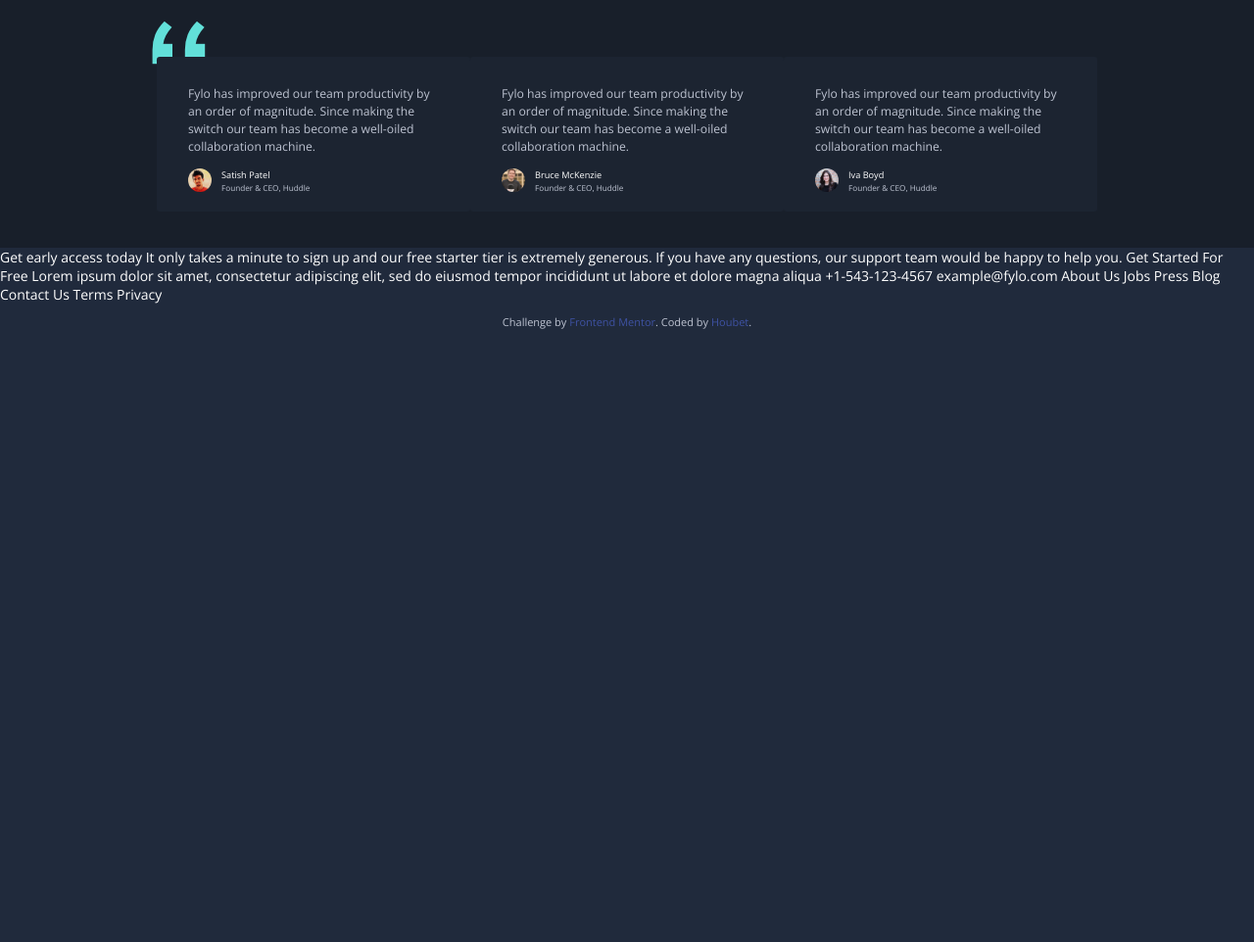
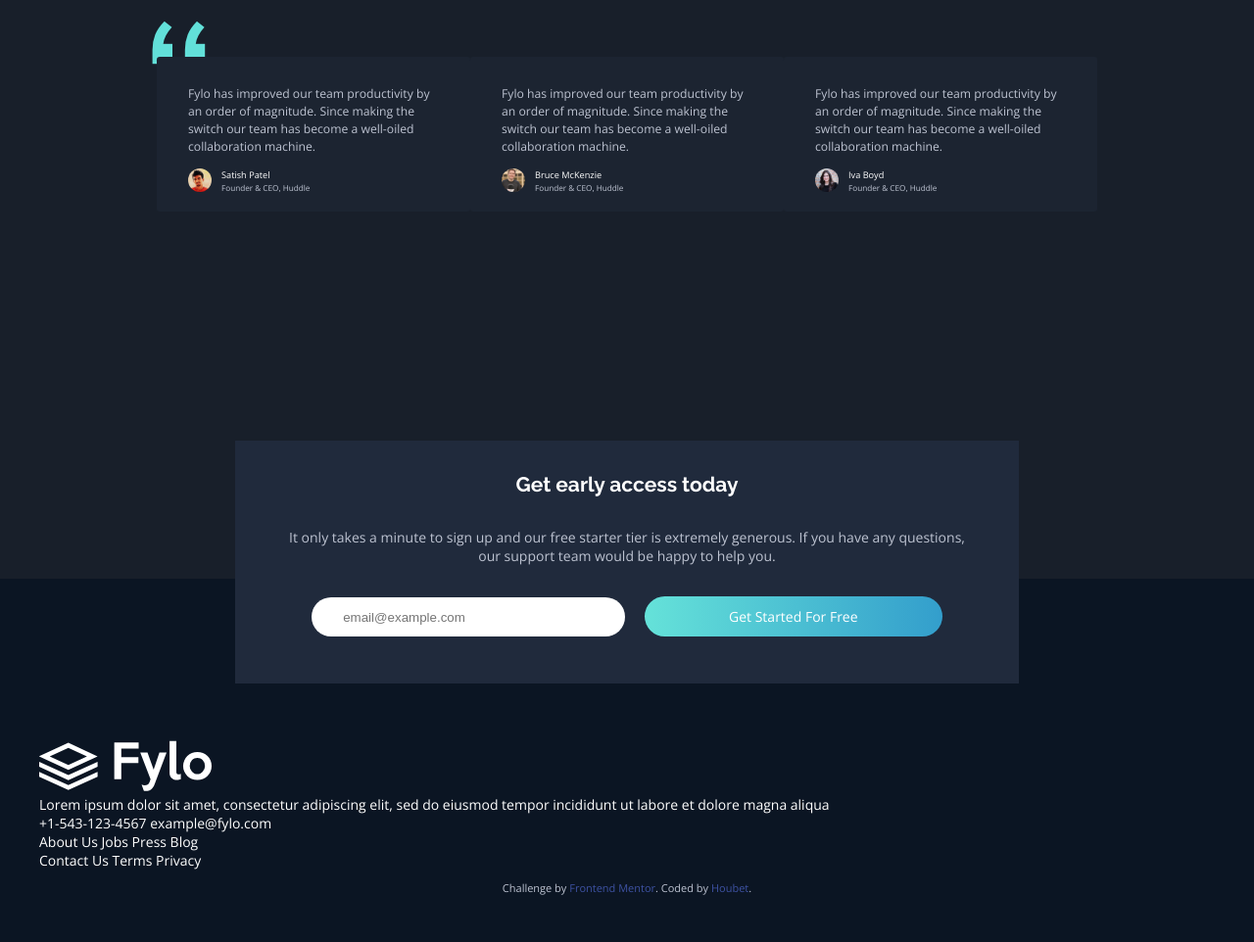
Before and after one commit to HoussamMrabet/Fylo-dark-theme-landing-page, a plain HTML site: page index.html in a window 1280 px wide. Shown: the part 1413-2375 px from the top of the page at 98% size. Before the commit the page ends 1760 px from the top, so only its background shows below. Drawn offline with nearby package versions, Linux system fonts and the light colour scheme.

Commit message:
add access box and setting footer elements

```diff
--- a/index.html
+++ b/index.html
@@ -232,34 +232,60 @@
     </div>
   </section>
 
-
-  Get early access today
-
+  <section class="access">
+    <div class="container container--pall">
+      <div class="access__box">
+        <div class="access__text">
+          <h1>Get early access today</h1>
+          <p>
             It only takes a minute to sign up and our free starter tier is extremely generous. If you have any
             questions, our support team would be happy to help you.
+          </p>
+        </div>
+        <div class="access__input">
+          <input type="text" placeholder="email@example.com">
+          <a class="button" href="#">Get Started For Free</a>
+        </div>
+      </div>
+    </div>
+  </section>
 
-  Get Started For Free
-
+  <footer class="footer">
+    <div class="container container--pall">
+      <div class="footer__logo">
+        <img src="dist/images/logo.svg" alt="">
+      </div>
+      <div class="footer__info">
+        <div class="footer__location">
           Lorem ipsum dolor sit amet, consectetur adipiscing elit, sed do eiusmod tempor incididunt ut labore et
           dolore magna aliqua
-
+        </div>
+        <div class="footer__contact">
           +1-543-123-4567
           example@fylo.com
-
+        </div>
+        <div class="footer__links1">
           About Us
           Jobs
           Press
           Blog
-
+        </div>
+        <div class="footer__links2">
           Contact Us
           Terms
           Privacy
+        </div>
+        <div class="footer__social">
 
-  <footer>
+        </div>
+      </div>
+      <div>
         <p class="attribution">
           Challenge by <a href="https://www.frontendmentor.io?ref=challenge" target="_blank">Frontend Mentor</a>.
           Coded by <a href="#">Houbet</a>.
         </p>
+      </div>
+    </div>
   </footer>
 
   <script src="dist/js/script.js"></script>
--- /dev/null
+++ b/scss/_access.scss
@@ -0,0 +1,58 @@
+.access{
+
+    background-color: $mainDarkBlue;
+    text-align: center;
+
+    &__box{
+        position: relative;
+        top: 12rem;
+        display: inline-block;
+        background-color: $testiDarkBlue;
+        height: auto;
+        padding: 2rem 3rem;
+        width: 25rem;
+
+        @include breakpoint-up(medium){
+            top: 9rem;
+            width: 50rem;
+        }
+    }
+
+    &__text{
+        h1{
+            margin: 0;
+            margin-bottom: 2rem;
+        }
+
+        p{
+            margin: 0;
+            margin-bottom: 2rem;
+        }
+    }
+
+    &__input{
+        input{
+            outline: none;
+            border: none;
+            display: inline-block;
+            margin-right: 1rem;
+            padding-left: 2rem;
+            height: 3.5rem;
+            width: 19rem;
+            border-radius: 50px;
+            margin-bottom: 1rem;
+
+            @include breakpoint-up(large){
+                margin-right: 1rem;
+                padding-left: 2rem;
+                height: 2.5rem;
+                width: 20rem;
+            }
+        }
+
+        .button{
+            width: 19rem;
+        }
+    }
+
+}
--- /dev/null
+++ b/scss/_footer.scss
@@ -0,0 +1,4 @@
+.footer{
+    background-color: $footerDarkBlue;
+    padding-top: 8rem;
+}
--- a/scss/_globals.scss
+++ b/scss/_globals.scss
@@ -21,6 +21,15 @@ body{
 
 a, a:visited, a:hover{
     text-decoration: none;
+}
+
+h1{
+    font-family: 'Raleway', sans-serif;
+    font-weight: 700;
+}
+
+p{
+    color: $gray;
 }
 
 // Flexbox
@@ -142,14 +151,3 @@ a, a:visited, a:hover{
     }
 
 }
-
-// Text
-
-h1{
-    font-family: 'Raleway', sans-serif;
-    font-weight: 700;
-}
-
-p{
-    color: $gray;
-}
--- a/scss/_review.scss
+++ b/scss/_review.scss
@@ -2,8 +2,10 @@
 
     background-color: $mainDarkBlue;
     padding-top: 10rem;
+
     @include breakpoint-up(medium){
         padding-top: 1rem;
+        padding-bottom: 1rem;
     }
 
     .container--pall{
@@ -60,11 +62,6 @@
             margin: 0;
         }
 
-        &:first-child::before{
-            background-image: url('/dist/images/bg-quotes.png');
-            background-size: 100% 100px;
-        }
-
         p{
             font-size: 0.7625rem;
             line-height: 1.5;
--- a/scss/style.scss
+++ b/scss/style.scss
@@ -7,3 +7,5 @@
 @import 'services';
 @import 'info';
 @import 'review';
+@import 'access';
+@import 'footer';
```
Also changed, not shown: dist/css/style.css, 1 other file. Lines whose indentation alone changed are shown as unchanged.
